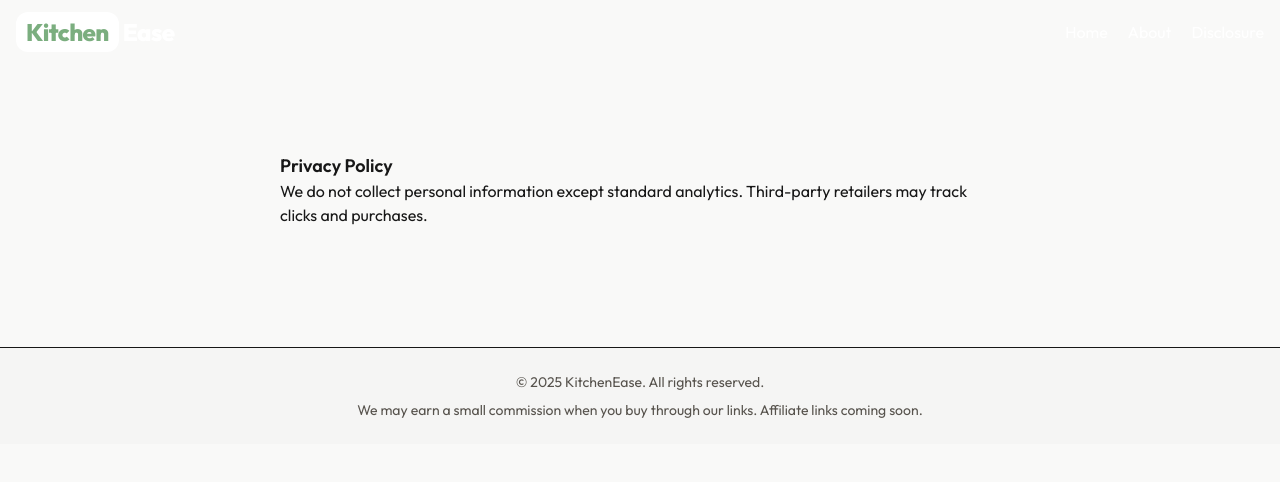
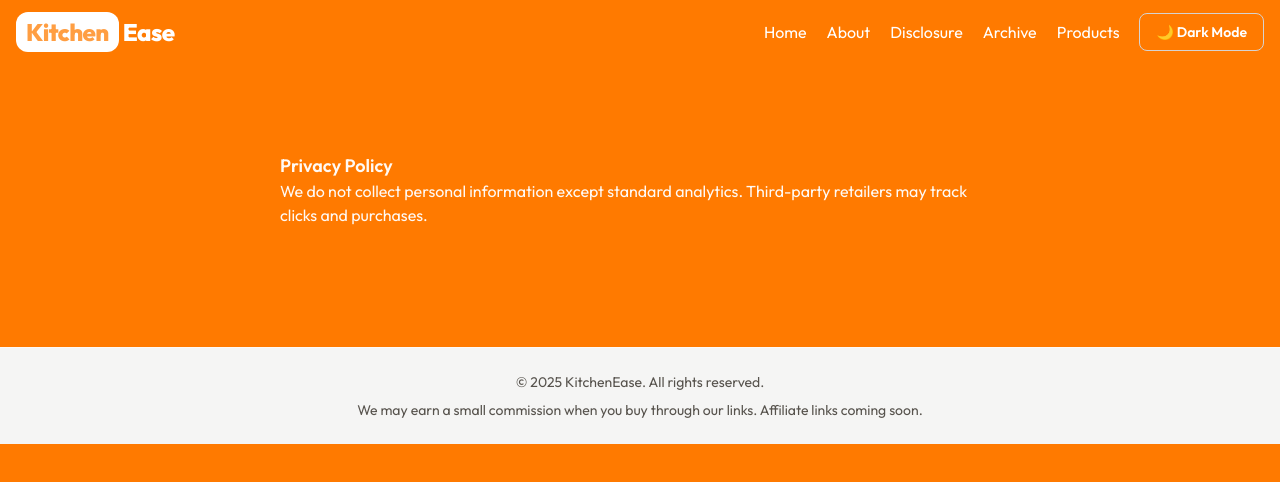
Before and after one commit to Dev-Tron/kitchenease-affiliate, a Next.js app: page /privacy in a window 1280 px wide. Shown: the top 482 px of the page. Built offline with nearby package versions, Linux system fonts and the light colour scheme.

Commit message:
Update Featured page and add border radius

```diff
--- a/src/app/HomeClient.tsx
+++ b/src/app/HomeClient.tsx
@@ -70,7 +70,7 @@ export default function HomeClient({ posts }: { posts: Post[] }) {
         <div className="text-center">
           <a
             href="/featured"
-            className="inline-block bg-brand hover:bg-brand-dark text-white px-6 py-3 rounded-lg font-semibold transition"
+            className="inline-block bg-[#5A8F60] text-white px-6 py-3 rounded-lg font-semibold transition"
           >
             View All Featured Products
           </a>
@@ -81,10 +81,16 @@ export default function HomeClient({ posts }: { posts: Post[] }) {
       <section className="container mx-auto px-6 py-16">
         <h2 className="text-3xl font-bold mb-6 text-center">Latest Posts</h2>
         <div className="grid grid-cols-1 md:grid-cols-2 gap-6">
-          {posts.map((post) => (
+          {posts.slice(0, 6).map((post) => (
             <PostCard key={post.slug} post={post} />
           ))}
         </div>
+        <div className="text-center mt-10">
+          <a href="/archive" className="inline-block bg-[#5A8F60] text-white px-6 py-3 rounded-lg font-semibold hover:bg-[#4a7852] transition">
+            View Older Posts
+          </a>
+        </div>
+
       </section>
     </div>
   );
--- /dev/null
+++ b/src/app/archive/page.tsx
@@ -0,0 +1,61 @@
+import fs from "fs"
+import path from "path"
+import matter from "gray-matter"
+import Link from "next/link"
+import { Post } from "@/types"
+
+export default function ArchivePage() {
+  const files = fs.readdirSync(path.join("posts"))
+
+  const posts: Post[] = files
+    .map((filename) => {
+      const fileContent = fs.readFileSync(path.join("posts", filename), "utf-8")
+      const { data: fm } = matter(fileContent)
+
+      return {
+        slug: filename.replace(".md", ""),
+        title: fm.title,
+        excerpt: fm.excerpt || "",
+        affiliateLink: fm.affiliateLink || "",
+        date: new Date(fm.date), // 👈 convert to Date object
+      } satisfies Post
+    })
+    .sort((a, b) => b.date.getTime() - a.date.getTime())
+    .slice(6)
+
+  return (
+    <section className="max-w-4xl mx-auto px-6 py-20">
+      <h1 className="text-3xl font-bold mb-8 text-[#5A8F60]">Post Archive</h1>
+      <p className="text-stone-600 mb-10">
+        Posts older than the most recent six.
+      </p>
+
+      <ul className="space-y-6">
+        {posts.map((post) => (
+          <li key={post.slug} className="border-b border-stone-200 pb-3">
+            <Link
+              href={`/posts/${post.slug}`}
+              className="text-lg font-semibold text-[#5A8F60] hover:text-[#4a7852] transition"
+            >
+              {post.title}
+            </Link>
+            {post.date && (
+              <p className="text-sm text-stone-500 mt-1">
+                {post.date.toLocaleDateString()}
+              </p>
+            )}
+          </li>
+        ))}
+      </ul>
+
+      <div className="mt-12">
+        <Link
+          href="/"
+          className="inline-block text-[#5A8F60] hover:text-[#4a7852] font-semibold"
+        >
+          ← Back to Home
+        </Link>
+      </div>
+    </section>
+  )
+}
--- a/src/app/globals.css
+++ b/src/app/globals.css
@@ -1,15 +1,16 @@
 @import "tailwindcss";
 
+/* Light Theme (Orange) */
 :root {
-  --background: #f9f9f8;  /* soft ambient grey-white */
-  --foreground: #171717;
+  --background: #FF7A00;    /* vibrant orange */
+  --foreground: #fff9f4;    /* soft off-white text */
 }
 
 /* KitchenEase Theme */
 @theme inline {
-  --color-brand: #7BAE7F;        /* sage */
-  --color-brand-dark: #5A8F60;   /* deeper sage */
-  --color-brand-light: #EAF3EC;  /* pale sage */
+  --color-brand: #FF9E42;        /* lighter orange for accents */
+  --color-brand-dark: #E35D00;   /* deep orange for hover/buttons */
+  --color-brand-light: #FFF0E0;  /* pale orange for sections/cards */
 
   --color-background: var(--background);
   --color-foreground: var(--foreground);
@@ -18,26 +19,31 @@
   --font-mono: ui-monospace, monospace;
 }
 
-@media (prefers-color-scheme: dark) {
-  :root {
-    --background: #b92c2c;
-    --foreground: #ededed;
-  }
+/* Dark Mode (Manual Toggle) */
+.dark {
+  --background: #0a0a0a;    /* deep black background */
+  --foreground: #f5f5f5;    /* light gray text for readability */
+
+  --color-brand: #7BAE7F;        /* sage accent (contrasts with black) */
+  --color-brand-dark: #5A8F60;   /* darker sage hover color */
+  --color-brand-light: #1a1a1a;  /* dark gray for section backgrounds */
 }
 
+/* Global */
 html {
   scroll-behavior: smooth;
 }
-
 
 body {
   background: var(--background);
   color: var(--foreground);
   font-family: var(--font-sans);
+  transition: background-color 0.4s ease, color 0.4s ease;
 }
 
+/* Prose spacing and typography */
 .prose .gap-section {
-  margin: 3rem 0; /* Adjust spacing size here */
+  margin: 3rem 0;
 }
 
 .prose h1 {
@@ -50,5 +56,28 @@ body {
 }
 
 .prose a {
-  color: blue;
+  color: var(--color-brand-dark);
+  text-decoration: underline;
 }
+
+/* Video Styling */
+.video-container {
+  position: relative;
+  padding-bottom: 50%;
+  height: 0;
+  overflow: hidden;
+  border-radius: 1rem;
+  border: 1px solid #d6d3d1;
+  box-shadow: 0 4px 6px rgba(0, 0, 0, 0.1);
+}
+
+.video-container video,
+.video-container iframe {
+  position: absolute;
+  top: 0;
+  left: 0;
+  width: 100%;
+  height: 100%;
+  border-radius: 1rem;
+  object-fit: cover;
+}
--- a/src/components/BuyButton.tsx
+++ b/src/components/BuyButton.tsx
@@ -12,7 +12,7 @@ export default function BuyButton({ url }: Props) {
       href={taggedUrl || "#"}
       target="_blank"
       rel="noopener noreferrer"
-      className="inline-block mt-4 bg-brand hover:bg-brand-dark text-white px-4 py-2 rounded-lg shadow"
+      className="inline-block mt-4 bg-[#5A8F60] hover:bg-brand-dark text-white px-4 py-2 rounded-lg shadow"
     >
       Buy on Amazon
     </a>
--- /dev/null
+++ b/src/components/ThemeToggle.tsx
@@ -0,0 +1,39 @@
+"use client"
+import { useEffect, useState } from "react"
+
+export default function ThemeToggle() {
+  const [darkMode, setDarkMode] = useState(false)
+
+  useEffect(() => {
+    // Check saved theme
+    if (localStorage.theme === "dark" ||
+        (!("theme" in localStorage) && window.matchMedia("(prefers-color-scheme: dark)").matches)) {
+      document.documentElement.classList.add("dark")
+      setDarkMode(true)
+    } else {
+      document.documentElement.classList.remove("dark")
+    }
+  }, [])
+
+  const toggleTheme = () => {
+    const html = document.documentElement
+    if (html.classList.contains("dark")) {
+      html.classList.remove("dark")
+      localStorage.theme = "light"
+      setDarkMode(false)
+    } else {
+      html.classList.add("dark")
+      localStorage.theme = "dark"
+      setDarkMode(true)
+    }
+  }
+
+  return (
+    <button
+      onClick={toggleTheme}
+      className="rounded-lg border border-stone-300 px-4 py-2 text-sm font-semibold hover:bg-stone-100 dark:hover:bg-stone-700 transition"
+    >
+      {darkMode ? "☀️ Light Mode" : "🌙 Dark Mode"}
+    </button>
+  )
+}
--- a/src/components/header.tsx
+++ b/src/components/header.tsx
@@ -3,6 +3,7 @@
 import Link from "next/link"
 import { useEffect, useState } from "react"
 import { Menu, X } from "lucide-react"
+import ThemeToggle from "@/components/ThemeToggle"
 
 export default function Header() {
   const [isOpen, setIsOpen] = useState(false)
@@ -32,9 +33,9 @@ export default function Header() {
         loaded ? "opacity-100 translate-y-0" : "opacity-0 -translate-y-10"
       } ${
         isOpen
-          ? "bg-white shadow-md h-16" // 👈 menu open = solid white header
+          ? "bg-white shadow-md h-16" // 👈 when menu is open
           : scrolled
-          ? "bg-orange-500 shadow-md h-12"
+          ? "bg-[#5A8F60] shadow-md h-12" // 👈 darker sage green on scroll
           : "bg-transparent h-16"
       }`}
     >
@@ -58,13 +59,18 @@ export default function Header() {
 
         {/* Desktop Nav */}
         <nav
-          className={`hidden md:flex gap-5 transition-all duration-500 ${
+          className={`hidden md:flex gap-5 items-center transition-all duration-500 ${
             scrolled ? "text-sm" : "text-base"
           }`}
         >
           <Link className="hover:text-yellow-200 transition-colors" href="/">Home</Link>
           <Link className="hover:text-yellow-200 transition-colors" href="/about">About</Link>
           <Link className="hover:text-yellow-200 transition-colors" href="/disclosure">Disclosure</Link>
+          <Link className="hover:text-yellow-200 transition-colors" href="/archive">Archive</Link>
+          <Link className="hover:text-yellow-200 transition-colors" href="/featured">Products</Link>
+
+          {/* Theme Toggle */}
+          <ThemeToggle />
         </nav>
 
         {/* Mobile Menu Button */}
@@ -86,7 +92,7 @@ export default function Header() {
 
       {/* Sidebar Drawer (slides from right, fades in) */}
       <div
-        className={`fixed top-0 right-0 h-fill w-64 bg-white text-black p-6 shadow-lg z-50 transform transition-all duration-300 ease-in-out rounded-bl-2xl ${
+        className={`fixed top-0 right-0 h-full w-64 bg-white text-black p-6 shadow-lg z-50 transform transition-all duration-300 ease-in-out rounded-bl-2xl ${
           isOpen ? "translate-x-0 opacity-100" : "translate-x-full opacity-0"
         }`}
       >
@@ -98,7 +104,7 @@ export default function Header() {
           <X size={26} />
         </button>
 
-        {/* Nav Links with staggered animation */}
+        {/* Nav Links */}
         <nav className="mt-10 flex flex-col gap-4 text-lg">
           {["Home", "About", "Disclosure"].map((item, i) => (
             <Link
@@ -107,12 +113,17 @@ export default function Header() {
               onClick={() => setIsOpen(false)}
               className={`transform transition-all duration-300 delay-${i * 100} ${
                 isOpen ? "opacity-100 translate-x-0" : "opacity-0 translate-x-4"
-              } hover:text-orange-500`}
+              } hover:text-[#5A8F60]`}
             >
               {item}
             </Link>
           ))}
         </nav>
+
+        {/* Theme Toggle in Drawer */}
+        <div className="mt-8 border-t border-stone-200 pt-4">
+          <ThemeToggle />
+        </div>
       </div>
     </header>
   )
--- a/src/components/hero.tsx
+++ b/src/components/hero.tsx
@@ -39,7 +39,7 @@ export default function Hero() {
           </p>
           <a
             href="#featured"
-            className="inline-block mt-6 rounded-xl bg-brand px-6 py-3 font-semibold text-white hover:bg-brand-dark transition"
+            className="inline-block mt-6 rounded-xl bg-[#5A8F60] px-6 py-3 font-semibold text-white hover:bg-brand-dark transition"
           >
             See Featured Products
           </a>
--- /dev/null
+++ b/tailwind.config.js
@@ -0,0 +1,11 @@
+const typography = require('@tailwindcss/typography')
+
+/** @type {import('tailwindcss').Config} */
+module.exports = {
+  darkMode: "class", // 👈 enables manual dark mode
+  content: ["./src/**/*.{js,ts,jsx,tsx,mdx}"],
+  theme: {
+    extend: {},
+  },
+  plugins: [typography],
+}
```
Also changed, not shown: posts/5-smart-ways-to-organize.md (added, +71 -0 lines), src/app/posts/[slug]/page.tsx (line endings or trailing spaces), 1 other file (tests, documents, lock files or other folders).
